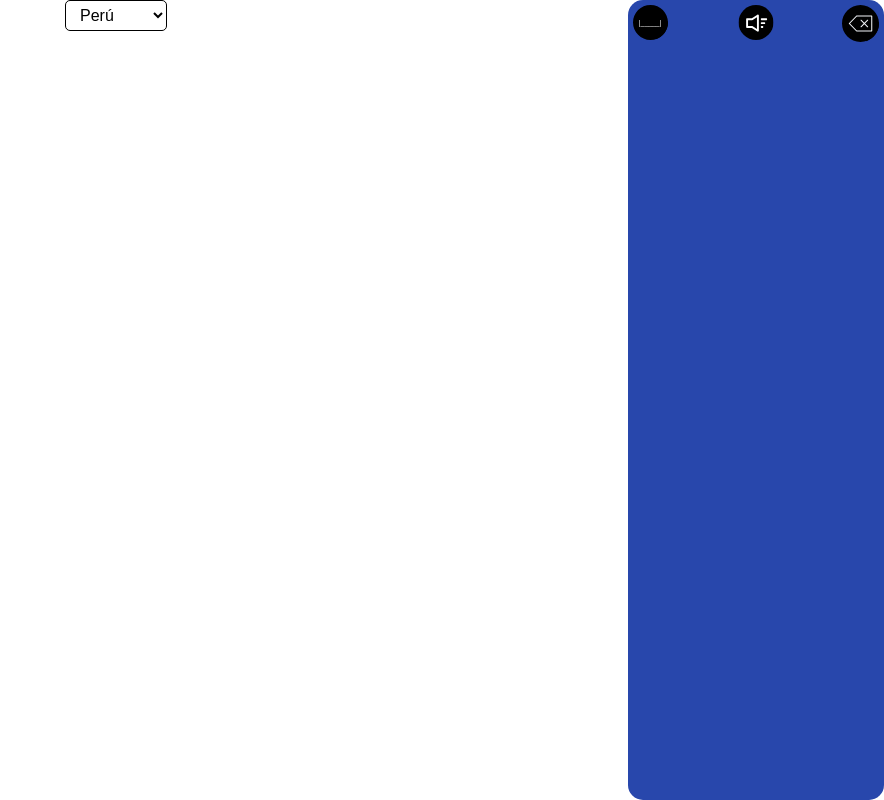
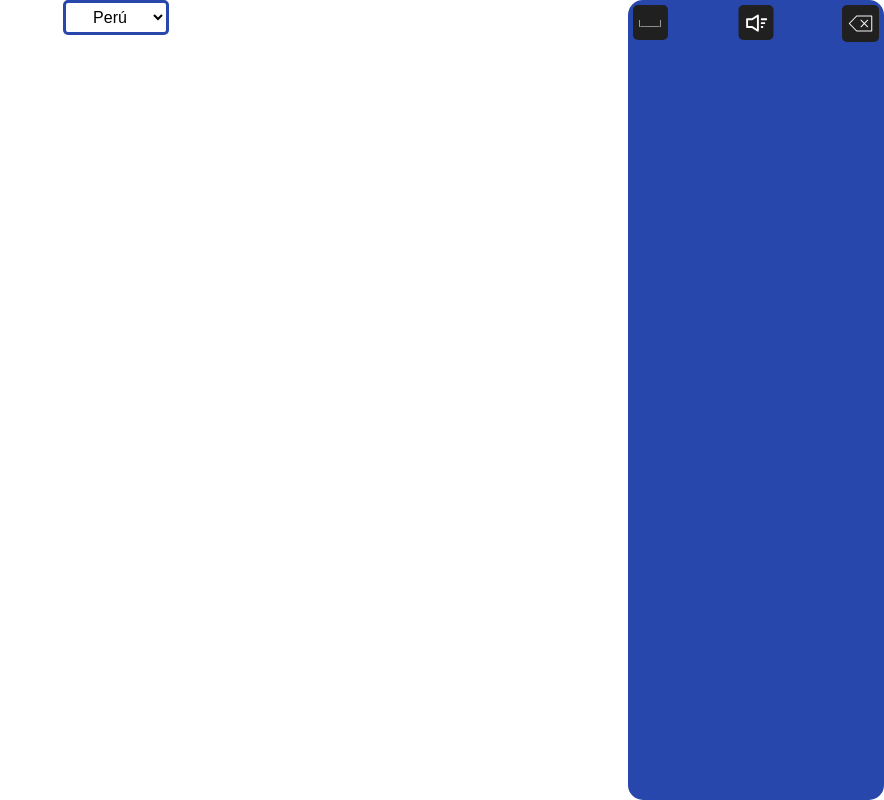
Before and after one commit to joyel124/MobileCameraTemplate, a plain HTML site: page index.html in a window 1280 px wide. Shown: the whole page, without its empty margins (396-1280 px from the left). Drawn offline with Linux system fonts and the light colour scheme.

Commit message:
feat: newUI.

```diff
--- a/index.html
+++ b/index.html
@@ -31,14 +31,11 @@
       <div id="gui_controls">
         <button id="addSpacingButton">
           <svg width="35" height="35" viewBox="0 0 512 512" xmlns="http://www.w3.org/2000/svg">
-            <path style="fill:#000000;" d="M0,256.006C0,397.402,114.606,512.004,255.996,512C397.394,512.004,512,397.402,512,256.006 C512.009,114.61,397.394,0,255.996,0C114.606,0,0,114.614,0,256.006z"/>
-            <path style="fill:#000000;" d="M512,256.005c0-4.039-0.119-8.051-0.304-12.045c-0.426-0.558-93.859-94.043-94.499-94.499 c-1.281-1.797-3.28-3.045-5.658-3.045H201.899c-1.885,0-3.7,0.756-5.026,2.099L95.436,251.029c-2.727,2.755-2.727,7.187,0,9.942 l101.437,102.514c0.015,0.015,0.036,0.019,0.051,0.034l1.581,1.598c0.015,0.015,133.868,133.851,133.883,133.866l1.055,1.067 C436.972,467.232,512,370.401,512,256.005z"/>
             <text x="250" y="290" font-size="100" fill="#FFFFFF" text-anchor="middle">|_____|</text>
         </svg>
         </button>
         <button id="soundButton">
           <svg fill="#FFFFFF" height="35" width="35" version="1.1" id="Layer_1" xmlns="http://www.w3.org/2000/svg" xmlns:xlink="http://www.w3.org/1999/xlink" viewBox="0 0 330 330" xml:space="preserve">
-            <circle cx="165" cy="165" r="165" fill="#000000" />
             <g id="XMLID_531_" transform="scale(0.6) translate(120, 120)">
                 <path id="XMLID_532_" d="M255,210h-10c-8.284,0-15,6.716-15,15c0,8.284,6.716,15,15,15h10c8.284,0,15-6.716,15-15 C270,216.716,263.284,210,255,210z"/>
                 <path id="XMLID_533_" d="M285,150h-40c-8.284,0-15,6.716-15,15c0,8.284,6.716,15,15,15h40c8.284,0,15-6.716,15-15 C300,156.716,293.284,150,285,150z"/>
@@ -50,13 +47,6 @@
         <button id="deleteButton">
           <svg height="37" width="37" version="1.1" id="Layer_1" xmlns="http://www.w3.org/2000/svg" xmlns:xlink="http://www.w3.org/1999/xlink"
 	 viewBox="0 0 512 512" xml:space="preserve">
-<path style="fill:#000000;" d="M0,256.006C0,397.402,114.606,512.004,255.996,512C397.394,512.004,512,397.402,512,256.006
-	C512.009,114.61,397.394,0,255.996,0C114.606,0,0,114.614,0,256.006z"/>
-<path style="fill:#000000;" d="M512,256.005c0-4.039-0.119-8.051-0.304-12.045c-0.426-0.558-93.859-94.043-94.499-94.499
-	c-1.281-1.797-3.28-3.045-5.658-3.045H201.899c-1.885,0-3.7,0.756-5.026,2.099L95.436,251.029c-2.727,2.755-2.727,7.187,0,9.942
-	l101.437,102.514c0.015,0.015,0.036,0.019,0.051,0.034l1.581,1.598c0.015,0.015,133.868,133.851,133.883,133.866l1.055,1.067
-	C436.972,467.232,512,370.401,512,256.005z"/>
-<g>
 	<path style="fill:#F4F6F9;" d="M411.539,146.416H201.9c-1.885,0-3.7,0.756-5.026,2.099L95.436,251.029
 		c-2.727,2.755-2.727,7.187,0,9.942l101.437,102.514c1.326,1.343,3.141,2.099,5.026,2.099h209.641c3.908,0,7.07-3.166,7.07-7.07
 		V153.486C418.609,149.582,415.447,146.416,411.539,146.416z M404.469,351.444H204.847L110.412,256l94.436-95.444h199.621V351.444z"
--- a/style.css
+++ b/style.css
@@ -10,21 +10,34 @@ body {
   left: 0;
 }
 
+button {
+  border-radius: 5px;
+  transition: background-color 0.3s; /* Agregar una transición suave */
+}
+
 #addSpacingButton {
   position: absolute;
   top: 5;
   left: 5;
+  background-color: rgb(32, 32, 32);
+  border-radius: 5px;
+  transition: background-color 0.3s;
+}
+
+#addSpacingButton:active {
+  background-color: rgb(114, 105, 105); /* Cambia el color de fondo cuando se presiona */
 }
 
 #selectButton{
+  text-align: center;
   position: absolute;
   top: 0;
   left: 50%; /* Deja el 50% como punto de referencia */
   transform: translateX(-50%);
-  z-index: 1;
+  z-index: 2;
   background-color: #ffffff; /* Color de fondo */
   color: #000000; /* Color del texto */
-  border: 1px solid #000000; /* Borde */
+  border: 3px solid #2847ac; /* Borde */
   padding: 5px 10px; /* Relleno interno */
   font-size: 16px; /* Tamaño de fuente */
   border-radius: 5px; /* Borde redondeado */
@@ -36,12 +49,22 @@ body {
   top: 5;
   left: 50%;
   transform: translateX(-50%);
+  background-color: rgb(32, 32, 32);
+}
+
+#soundButton:active {
+  background-color: rgb(114, 105, 105); /* Cambia el color de fondo cuando se presiona */
 }
 
 #deleteButton {
   position: absolute;
   top: 5;
   right: 5;
+  background-color: rgb(32, 32, 32);
+}
+
+#deleteButton:active {
+  background-color: rgb(114, 105, 105); /* Cambia el color de fondo cuando se presiona */
 }
 
 .text{
```
